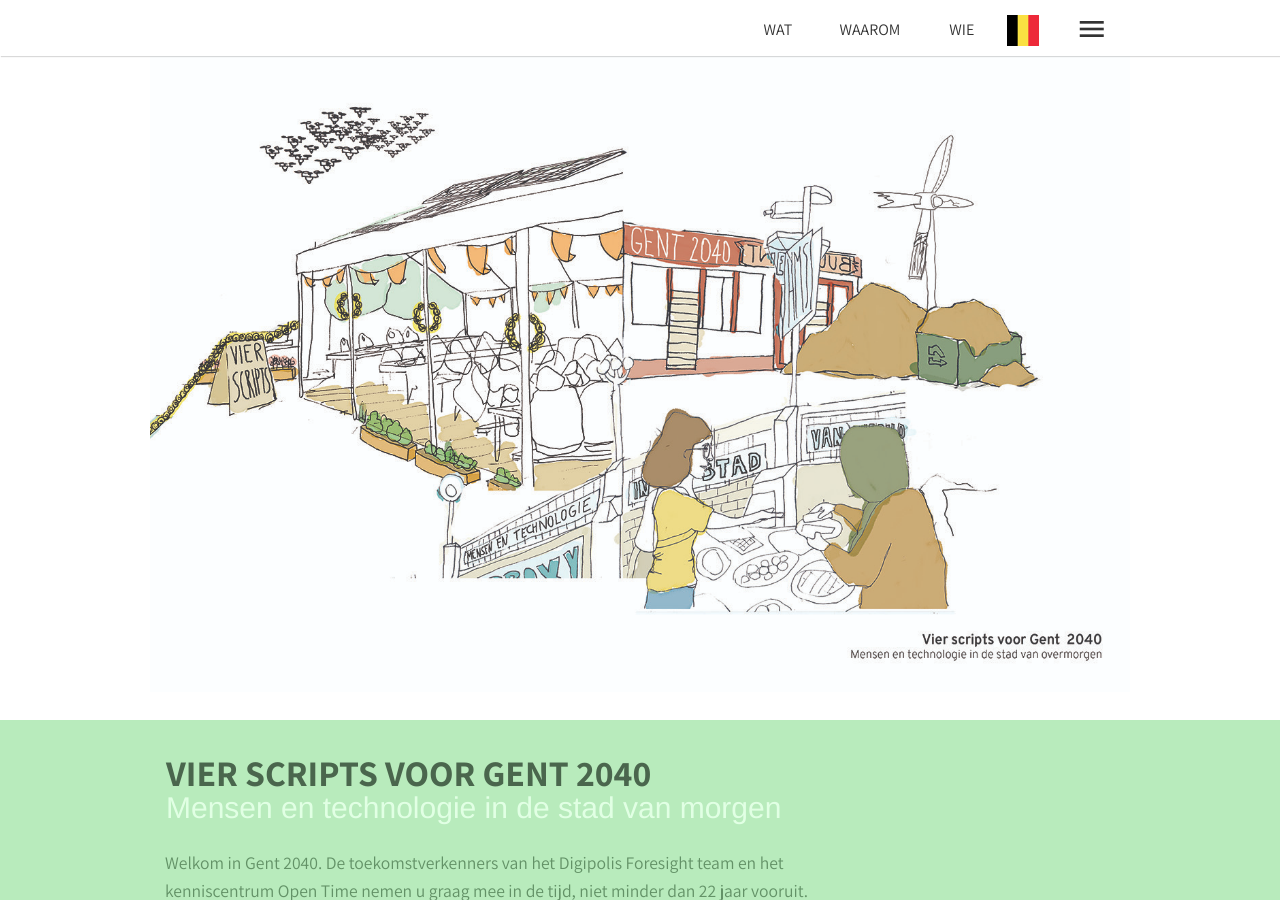
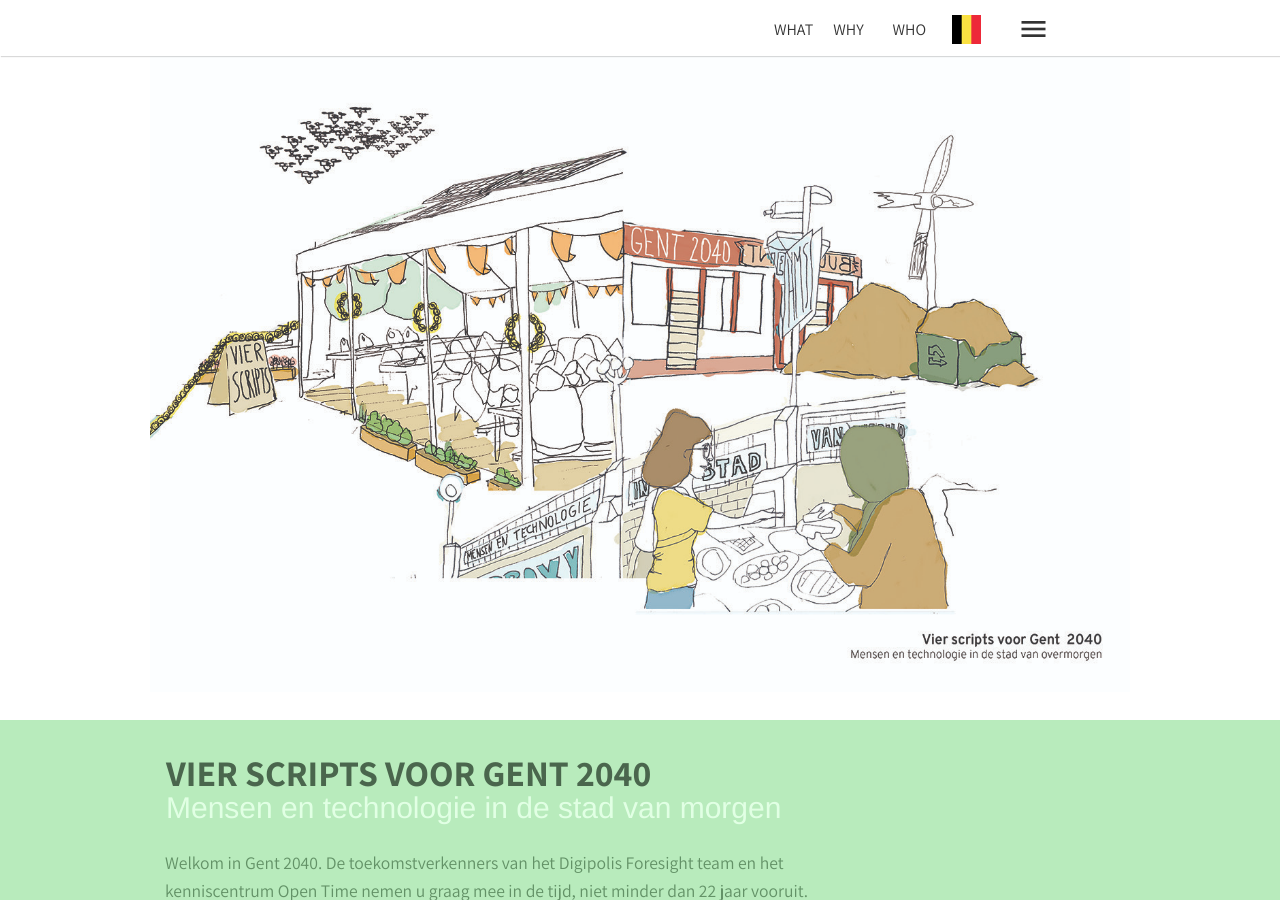
Before and after one commit to lab9k/scripts-voor-gent-2040-en, a Jekyll site: the page built from index.html, in a window 1280 px wide and 900 px high. Built offline with Jekyll 4.4.1, drawn with Linux system fonts in a browser that asks for light colours; nearby versions of some CDN libraries.

Commit message:
Update nav to use english lang

```diff
--- a/_includes/header.html
+++ b/_includes/header.html
@@ -9,9 +9,9 @@
       {% endif %}
     </a>
     <div class="nav navbar-nav pull-right">
-      <div class="ext-link col-sm-2"><a href={{ "/wat" | prepend:site.baseurl }}>Wat</a></div>
-      <div class="ext-link col-sm-4"><a href={{ "/waarom" | prepend:site.baseurl }}>Waarom</a></div>
-      <div class="ext-link col-sm-2"><a href={{ "/wie" | prepend:site.baseurl }}>Wie</a></div>
+      <div class="ext-link col-sm-2"><a href={{ "/wat" | prepend:site.baseurl }}>What</a></div>
+      <div class="ext-link col-sm-2"><a href={{ "/waarom" | prepend:site.baseurl }}>Why</a></div>
+      <div class="ext-link col-sm-2"><a href={{ "/wie" | prepend:site.baseurl }}>Who</a></div>
       <div class="ext-link col-sm-2" style="margin-top:-0.5vh"><a href="https://lab9k.gent/scripts-voor-gent-2040/"><img class="img-responsive" src="{{ "/images/be.png" | prepend:site.baseurl }}" alt="be flag lang selection"></a></div>
       <div class="col-sm-2">
         <div class="menu-btn menu-icon">
```
